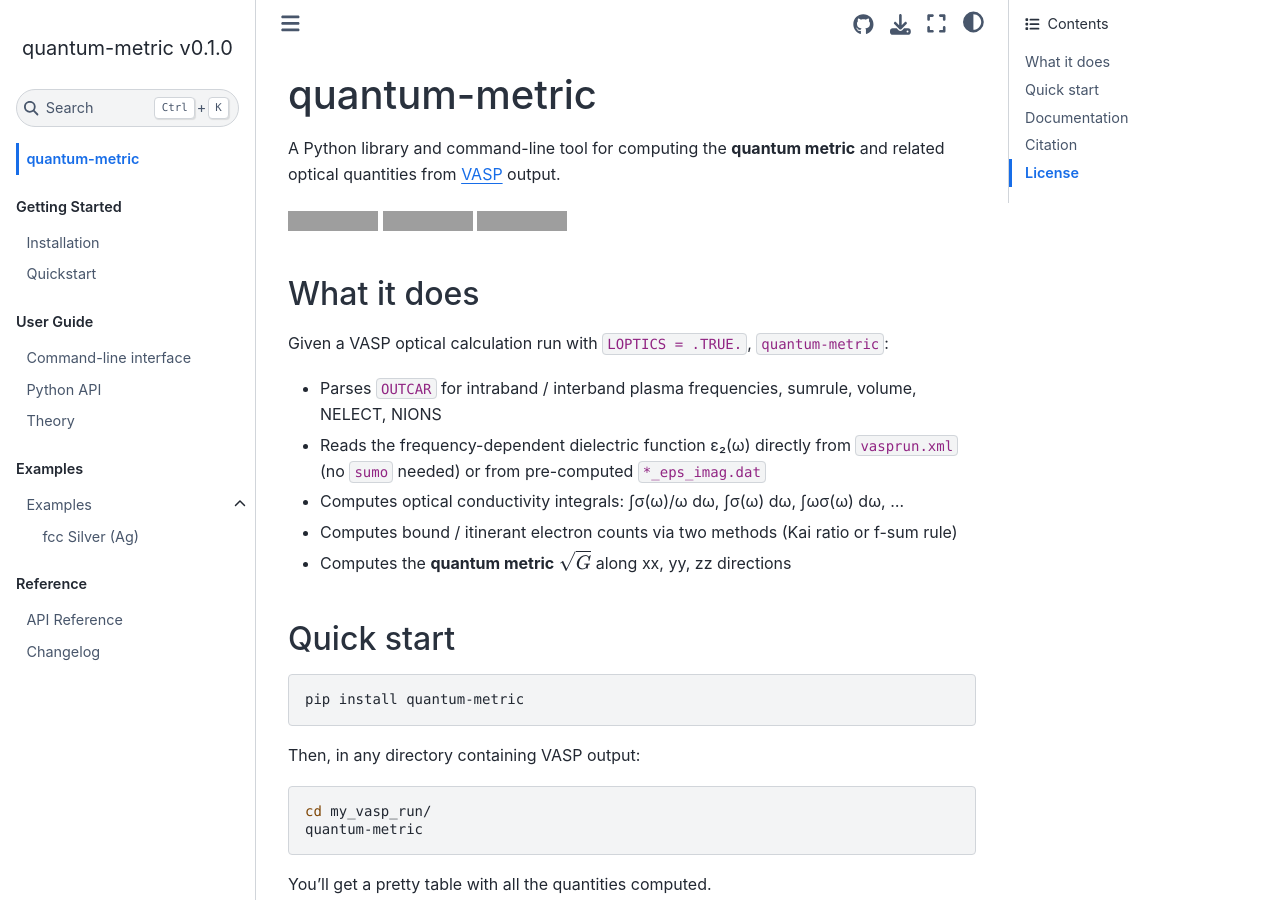
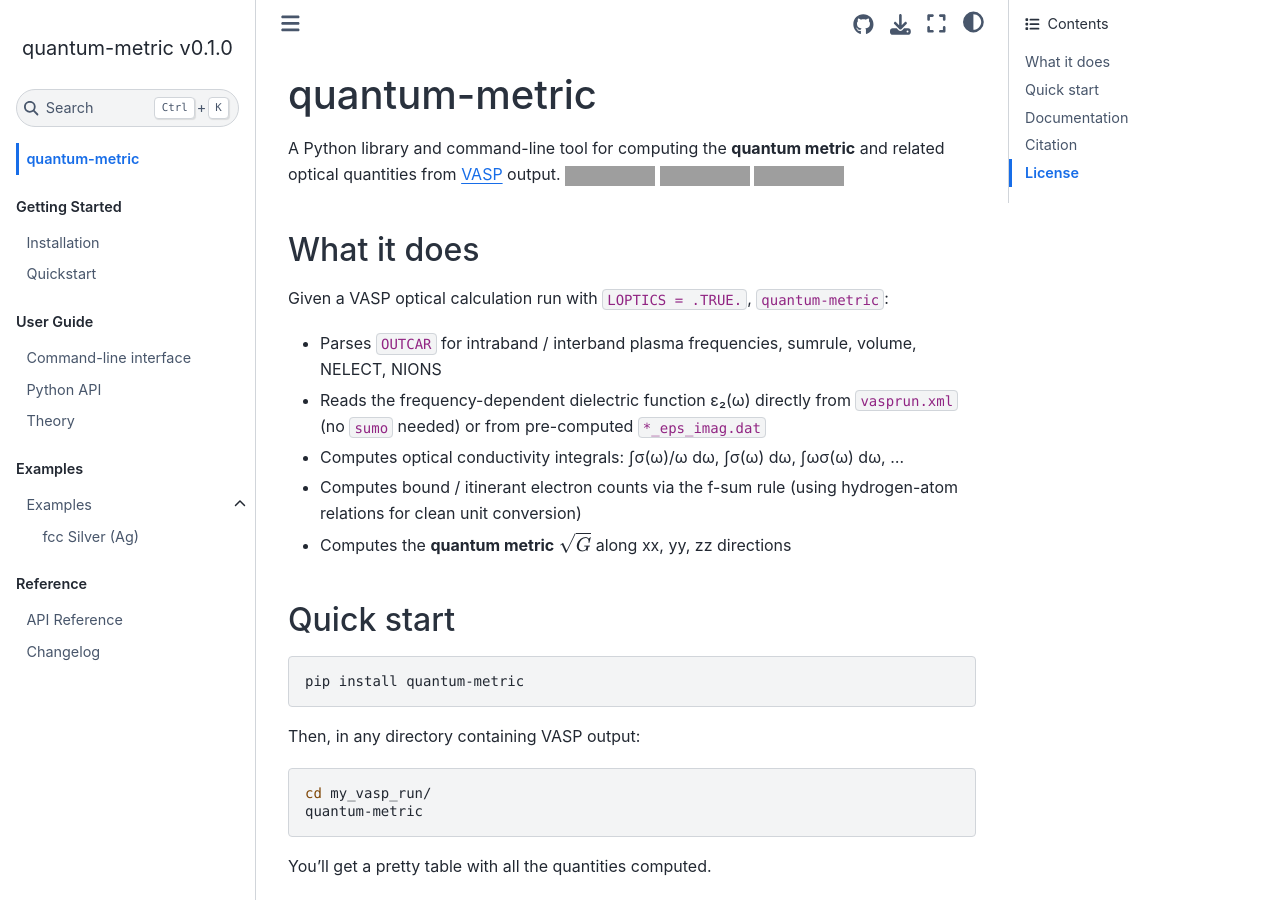
Before and after one commit to scientistminion/quantum-metric, a Sphinx documentation site: the page built from docs/source/index.md, in a window 1280 px wide and 900 px high. Built offline with Sphinx 7.4.7 and the Sphinx Book theme 1.1.4, drawn with Linux system fonts in a browser that asks for light colours; grey boxes are pictures that could not be loaded.

Commit message:
Update index.md

````diff
--- a/docs/source/index.md
+++ b/docs/source/index.md
@@ -1,79 +1,55 @@
 # quantum-metric
-
 A Python library and command-line tool for computing the **quantum metric** and related optical quantities from [VASP](https://www.vasp.at/) output.
-
 [![PyPI](https://img.shields.io/pypi/v/quantum-metric)](https://pypi.org/project/quantum-metric/)
 [![License](https://img.shields.io/badge/License-MIT-yellow.svg)](https://opensource.org/licenses/MIT)
 [![Docs](https://img.shields.io/badge/docs-latest-blue)](https://yourusername.github.io/quantum-metric/)
-
 ## What it does
-
 Given a VASP optical calculation run with `LOPTICS = .TRUE.`, `quantum-metric`:
-
 - Parses `OUTCAR` for intraband / interband plasma frequencies, sumrule, volume, NELECT, NIONS
 - Reads the frequency-dependent dielectric function ε₂(ω) directly from `vasprun.xml` (no `sumo` needed) or from pre-computed `*_eps_imag.dat`
 - Computes optical conductivity integrals: ∫σ(ω)/ω dω, ∫σ(ω) dω, ∫ωσ(ω) dω, …
-- Computes bound / itinerant electron counts via two methods (Kai ratio or f-sum rule)
+- Computes bound / itinerant electron counts via the f-sum rule (using hydrogen-atom relations for clean unit conversion)
 - Computes the **quantum metric** $\sqrt{G}$ along xx, yy, zz directions
-
 ## Quick start
-
 ```bash
 pip install quantum-metric
 ```
-
 Then, in any directory containing VASP output:
-
 ```bash
 cd my_vasp_run/
 quantum-metric
 ```
-
 You'll get a pretty table with all the quantities computed.
-
 ## Documentation
-
 ```{toctree}
 :maxdepth: 2
 :caption: Getting Started
-
 installation
 quickstart
 ```
-
 ```{toctree}
 :maxdepth: 2
 :caption: User Guide
-
 cli
 python_api
 theory
 ```
-
 ```{toctree}
 :maxdepth: 2
 :caption: Examples
-
 examples/index
 ```
-
 ```{toctree}
 :maxdepth: 2
 :caption: Reference
-
 api/index
 changelog
 ```
-
 ## Citation
-
 If you use `quantum-metric` in your research, please cite:
-
 ```
 Your Name. (2026). quantum-metric: A Python package for the quantum metric from VASP.
 GitHub: https://github.com/yourusername/quantum-metric
 ```
-
 ## License
-
 MIT License — see [LICENSE](https://github.com/yourusername/quantum-metric/blob/main/LICENSE).
````
